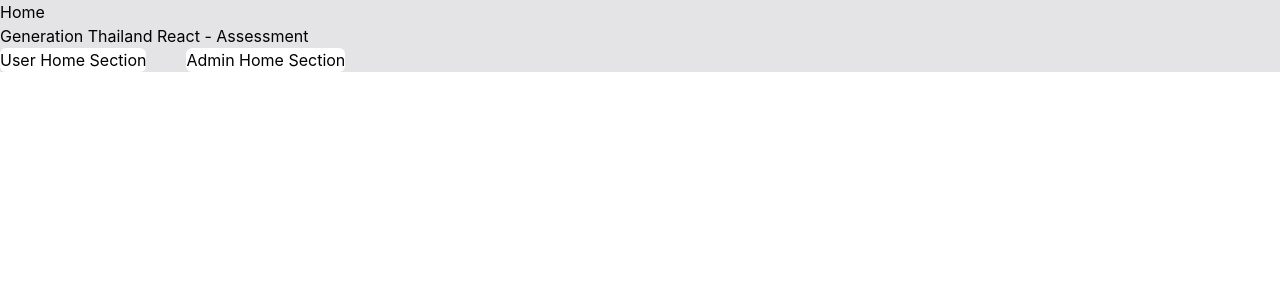
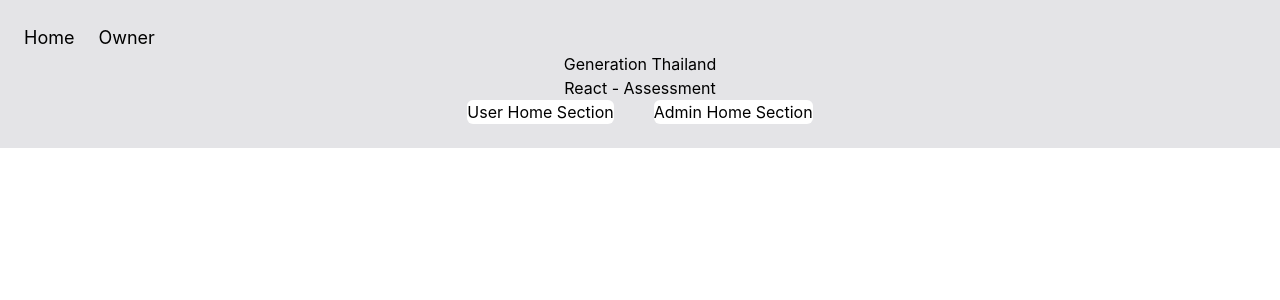
Before and after one commit to DoctorDear/JSD13-React-Assessment, a React (Vite) app: page / in a window 1280 px wide. Shown: the top 300 px of the page. Built offline with nearby package versions, Linux system fonts and the light colour scheme; no server answers.

Commit message:
feat: implement App layout with conditional User and Admin view components using fetched member data

```diff
--- a/src/App.jsx
+++ b/src/App.jsx
@@ -23,15 +23,18 @@
 
   console.log(members);
   return (
-    <div className="bg-zinc-200">
-      {/* <Navbar /> */}
+    <div className="container mx-auto p-6 text-center bg-zinc-200">
+      {/* navbar  */}
+      <nav className="flex gap-6 text-lg text-center">
+        <button onClick={() => setView("home")}>Home</button>
+        <button onClick={() => setView("owner")}>Owner</button>
+      </nav>
 
-      <button onClick={() => setView("home")}>Home</button>
-
-      {view === "home" && <h1>Generation Thailand React - Assessment</h1>}
+      <h1>Generation Thailand</h1>
+      {view === "home" && <h1>React - Assessment</h1>}
       {view === "user" && <UserView members={members} />}
       {view === "admin" && <AdminView members={members} />}
-      <div className="flex gap-10">
+      <div className="flex justify-center gap-10 ">
         <div className="bg-white rounded-md ">
           <button onClick={() => setView("user")}>User Home Section</button>
         </div>
--- a/src/components/AdminView.jsx
+++ b/src/components/AdminView.jsx
@@ -3,7 +3,7 @@
 const AdminView = ({ members }) => {
   return (
     <div>
-      <h1>Generation Thailand Home - Admin Section</h1>
+      <h1>Home - Admin Section</h1>
       <Table members={members} />
     </div>
   );
--- a/src/components/UserView.jsx
+++ b/src/components/UserView.jsx
@@ -3,7 +3,7 @@
 const UserView = ({ members }) => {
   return (
     <div>
-      <h1>Generation Thailand Home - User Section</h1>
+      <h1>Home - User Section</h1>
       <Table members={members} />
     </div>
   );
```
